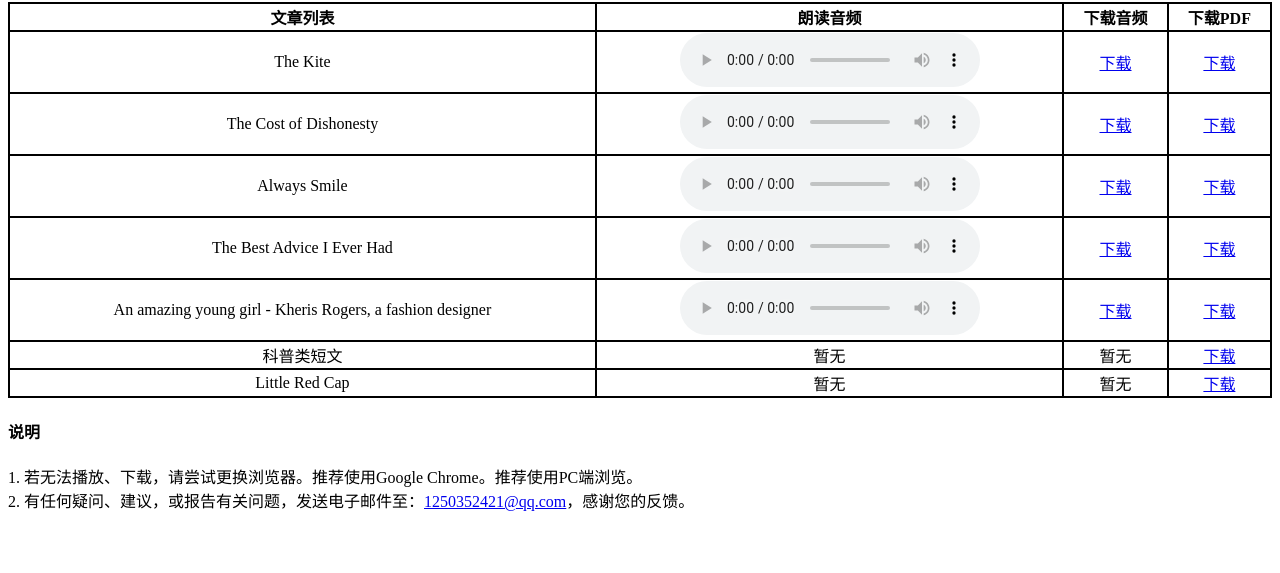
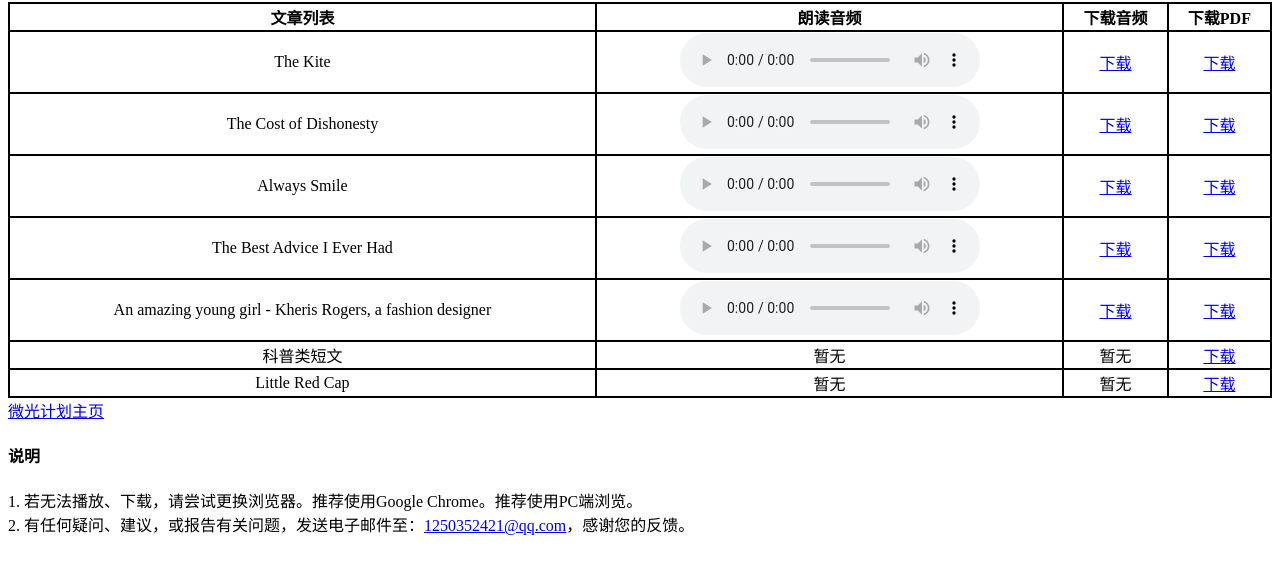
Before and after one commit to XiaofanPan/EnglishLearning, a plain HTML site: page index.html in a window 1280 px wide. Shown: the part 87-660 px from the top of the page. Drawn offline with Linux system fonts and the light colour scheme.

Commit message:
Update index.html

```diff
--- a/index.html
+++ b/index.html
@@ -136,7 +136,7 @@
             </tr>
 
         </table>
-
+        <a href="ShimmerPlan/index.html">微光计划主页</a>
         <h4>说明</h4>
         <p>
             1. 若无法播放、下载，请尝试更换浏览器。推荐使用Google Chrome。推荐使用PC端浏览。<br>
```
